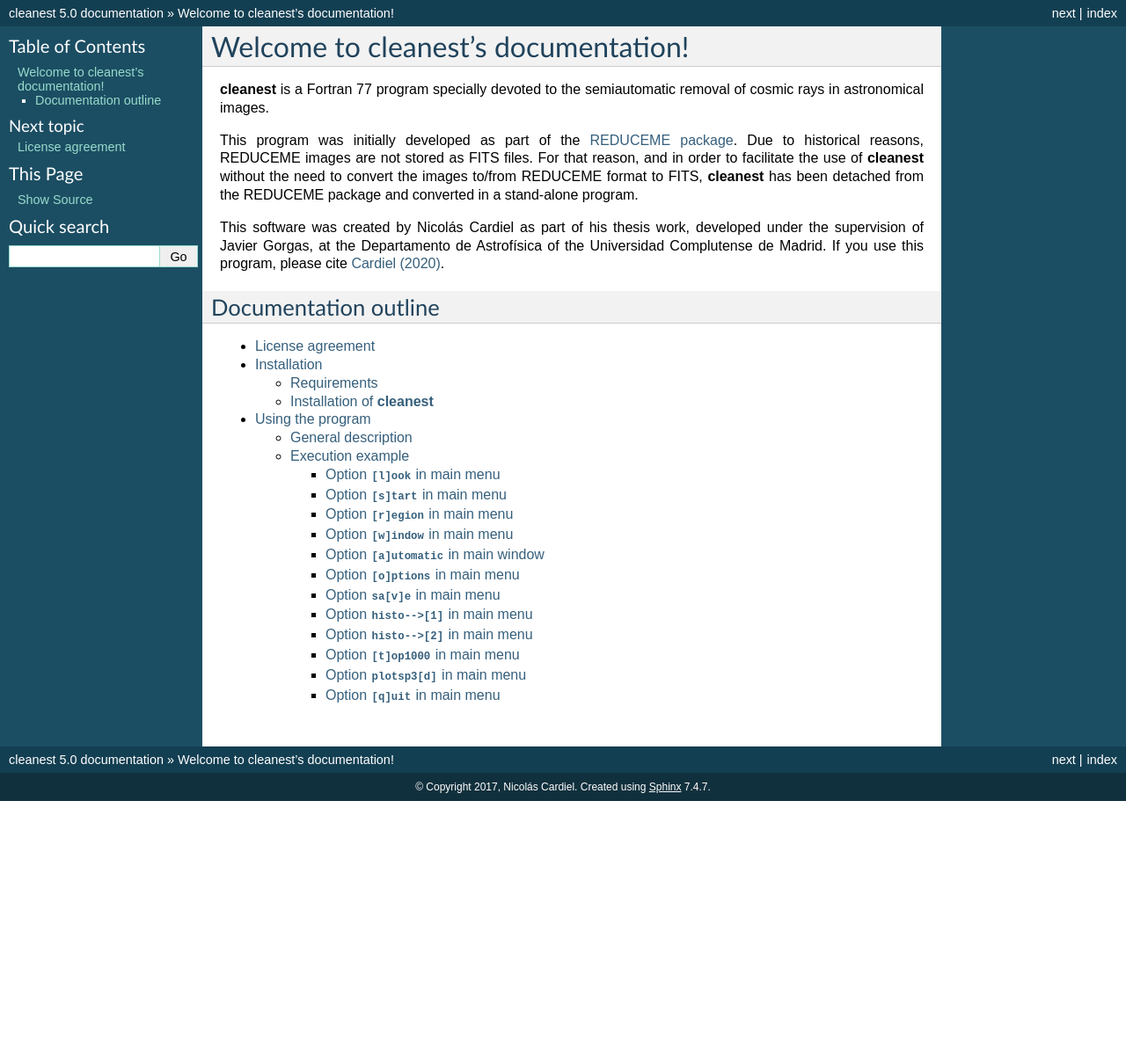
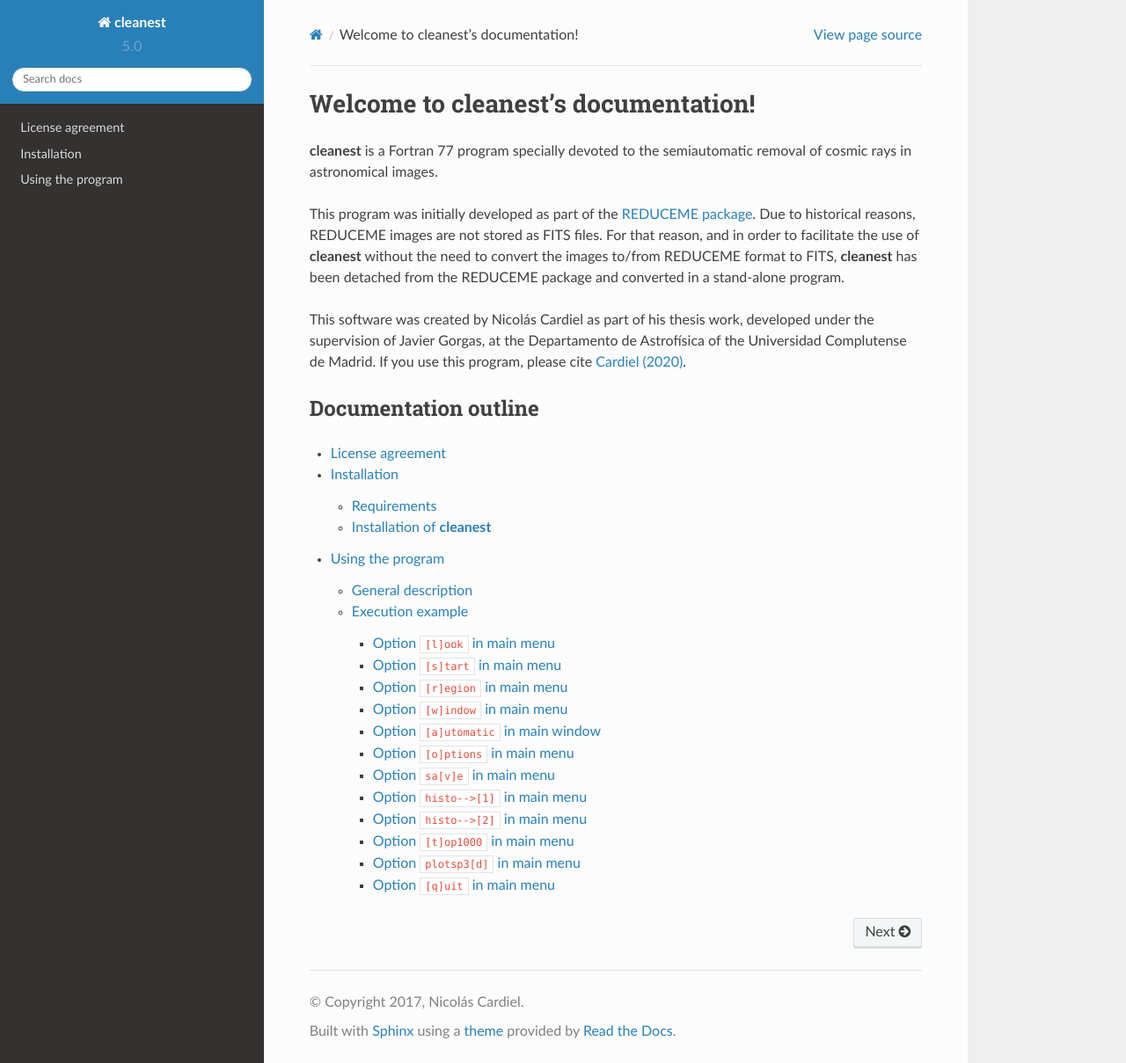
Before and after one commit to nicocardiel/cleanest, a Sphinx documentation site: the page built from docs/index.rst, in a window 1280 px wide and 1209 px high. Shown: the whole window at 88% size. Built offline with Sphinx 7.4.7 and the Read the Docs theme 2.0.0, drawn with Linux system fonts in a browser that asks for light colours; formulas are drawn with MathJax 3.

Commit message:
Make use of Read the Docs Sphinx theme for documentation

```diff
--- a/docs/conf.py
+++ b/docs/conf.py
@@ -30,7 +30,7 @@
 # Add any Sphinx extension module names here, as strings. They can be
 # extensions coming with Sphinx (named 'sphinx.ext.*') or your custom
 # ones.
-extensions = ['sphinx.ext.imgmath']
+extensions = ['sphinx.ext.imgmath', 'sphinx_rtd_theme']
 
 # Add any paths that contain templates here, relative to this directory.
 templates_path = ['_templates']
@@ -63,7 +63,7 @@
 #
 # This is also used if you do content translation via gettext catalogs.
 # Usually you set "language" from the command line for these cases.
-language = None
+language = 'en'
 
 # List of patterns, relative to source directory, that match files and
 # directories to ignore when looking for source files.
@@ -83,7 +83,8 @@
 # a list of builtin themes.
 #
 #html_theme = 'alabaster'
-html_theme = 'default'
+#html_theme = 'default'
+html_theme = 'sphinx_rtd_theme'
 
 # Theme options are theme-specific and customize the look and feel of a theme
 # further.  For a list of options available for each theme, see the
```
Also changed, not shown: .readthedocs.yaml (added).
